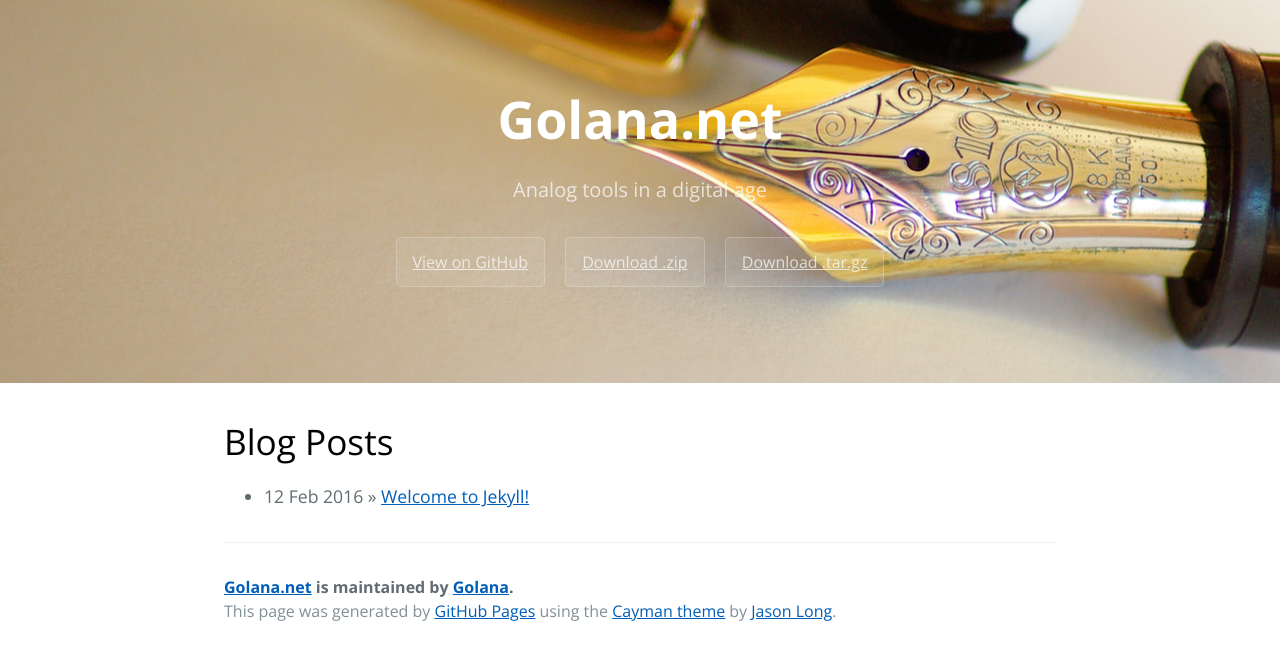
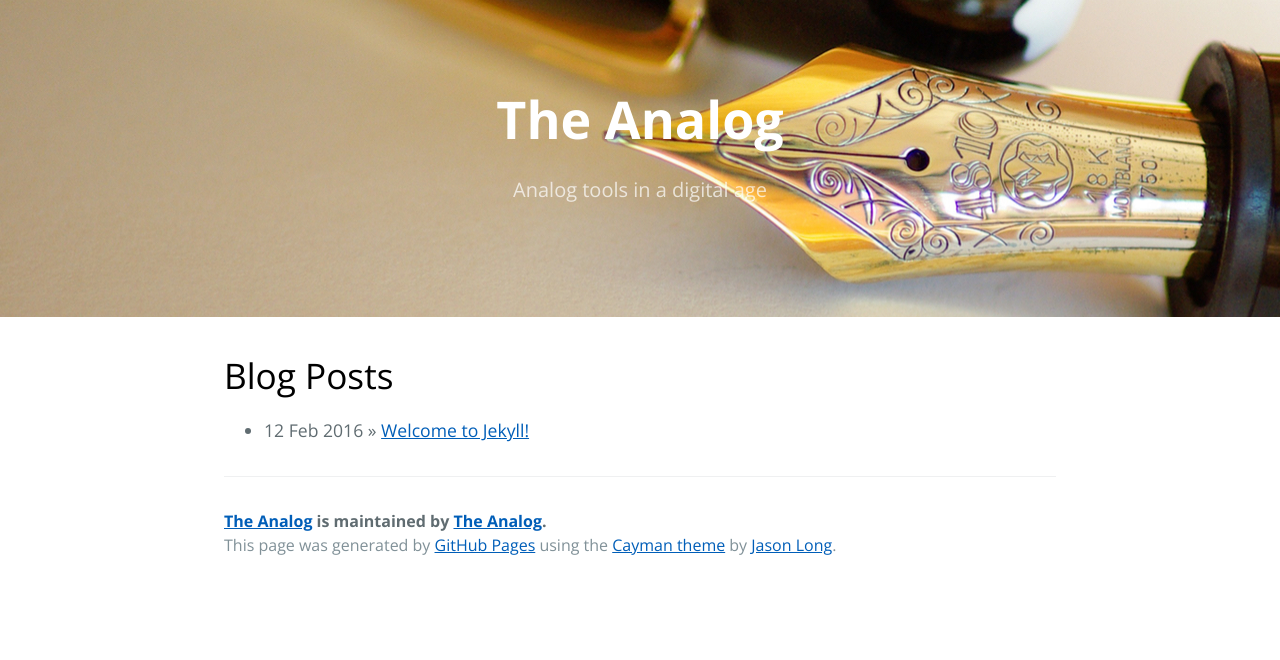
Before and after one commit to maj8614/golana2, a Jekyll site: the page built from index.html, in a window 1280 px wide. Shown: the top 660 px of the page. Built offline with Jekyll 4.4.1, drawn with Linux system fonts in a browser that asks for light colours; the list of posts is cut into pages by our own code.

Commit message:
More changes

```diff
--- a/_config.yml
+++ b/_config.yml
@@ -1,13 +1,13 @@
 # Setup
-title:        Golana.net
+title:        The Analog
 tagline:      Analog tools in a digital age
 baseurl:      ""
 paginate:     1
 
 # About/contact
 author:
-  name:       Golana
-  url:        http://www.golana.net
+  name:       The Analog
+  url:        http://www.the-analog.com
 
 # Gems
 gems:
--- a/_includes/page-header.html
+++ b/_includes/page-header.html
@@ -1,7 +1,4 @@
 <section class="page-header">
   <h1 class="project-name">{{ site.title }}</h1>
   <h2 class="project-tagline">{{ site.tagline }}</h2>
-  <a href="#" class="btn">View on GitHub</a>
-  <a href="#" class="btn">Download .zip</a>
-  <a href="#" class="btn">Download .tar.gz</a>
 </section>
```
